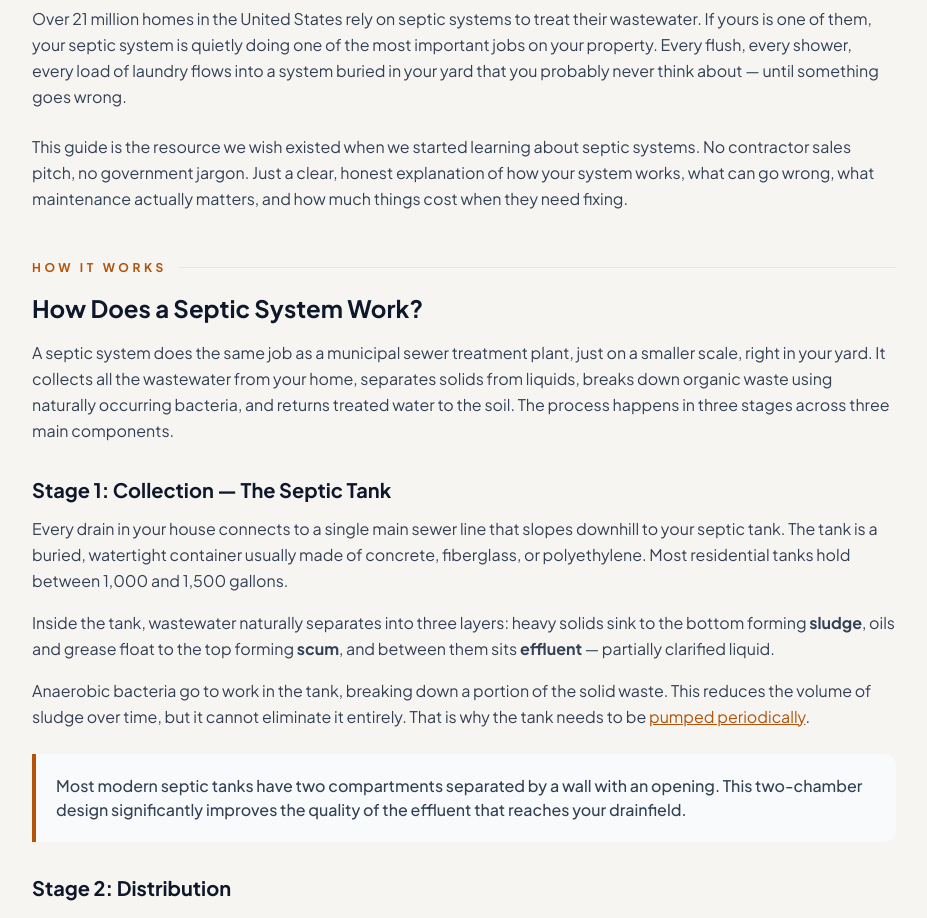
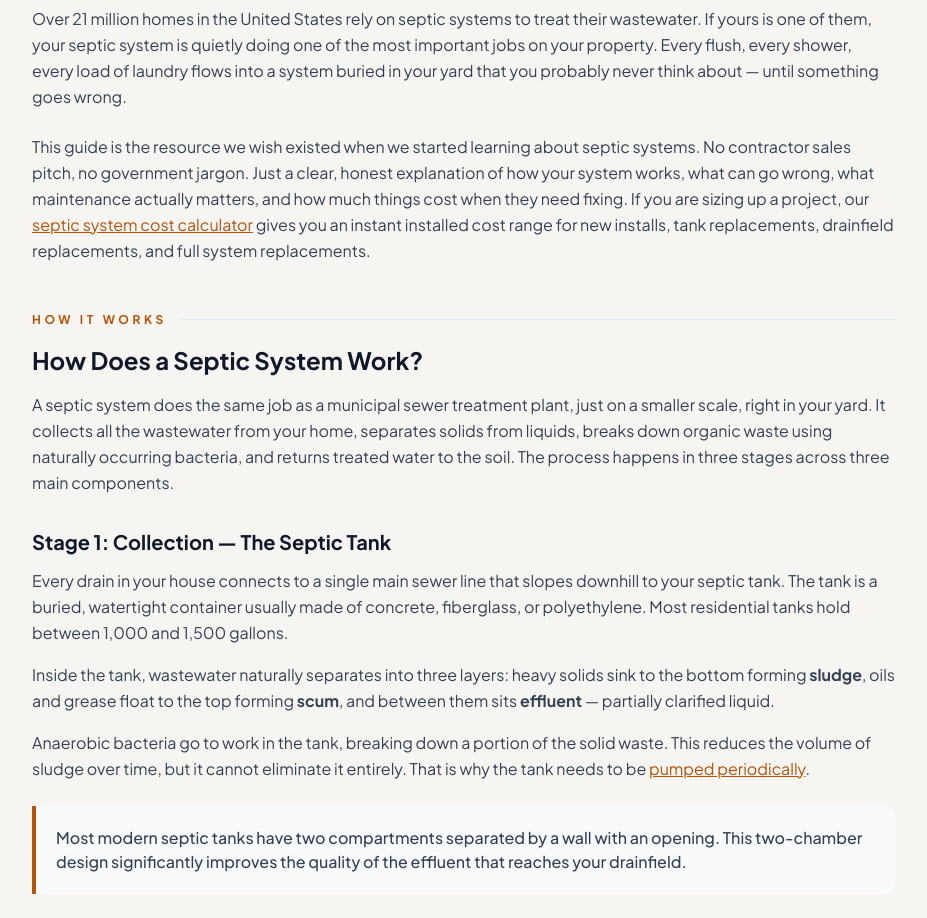
Before and after one commit to thebasementguide2026/theseptic.guide-, a Next.js app: page /articles/complete-septic-guide in a window 1280 px wide. Shown: the part 920-1838 px from the top of the page, without its empty margins (176-1103 px from the left). Built offline with nearby package versions, Linux system fonts and the light colour scheme.

Commit message:
Add internal link to septic tank cost calculator

```diff
--- a/app/articles/complete-septic-guide/page.tsx
+++ b/app/articles/complete-septic-guide/page.tsx
@@ -149,7 +149,7 @@ export default function CompleteSepticGuideArticle() {
           Over 21 million homes in the United States rely on septic systems to treat their wastewater. If yours is one of them, your septic system is quietly doing one of the most important jobs on your property. Every flush, every shower, every load of laundry flows into a system buried in your yard that you probably never think about &mdash; until something goes wrong.
         </p>
         <p className='text-base text-slate-700 leading-relaxed mb-12'>
-          This guide is the resource we wish existed when we started learning about septic systems. No contractor sales pitch, no government jargon. Just a clear, honest explanation of how your system works, what can go wrong, what maintenance actually matters, and how much things cost when they need fixing.
+          This guide is the resource we wish existed when we started learning about septic systems. No contractor sales pitch, no government jargon. Just a clear, honest explanation of how your system works, what can go wrong, what maintenance actually matters, and how much things cost when they need fixing. If you are sizing up a project, our <Link href='/cost-guides/septic-tank-cost-calculator' className='text-amber-700 underline hover:text-amber-800'>septic system cost calculator</Link> gives you an instant installed cost range for new installs, tank replacements, drainfield replacements, and full system replacements.
         </p>
 
         {/* Section 1 - How Does a Septic System Work */}
```
